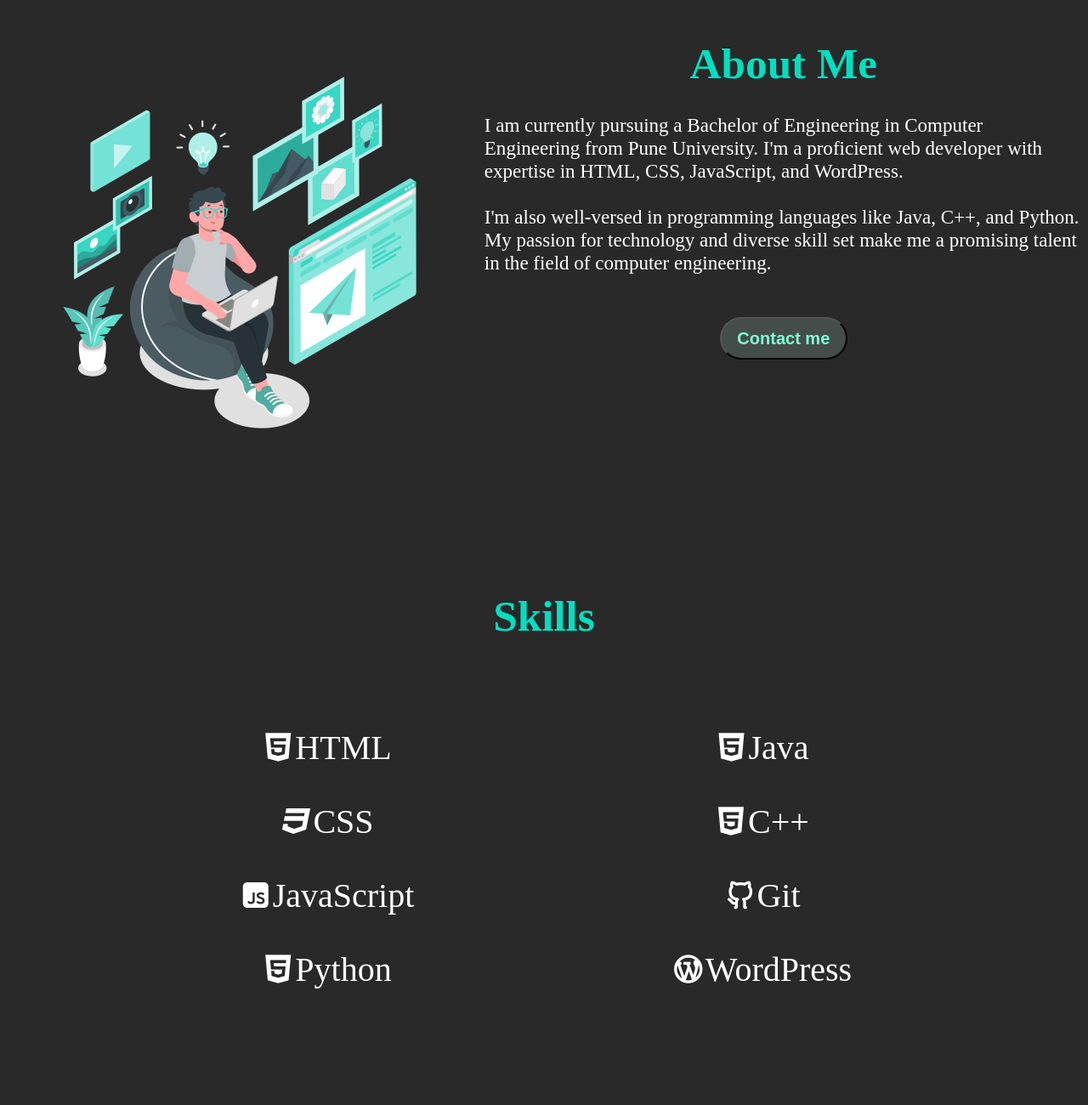
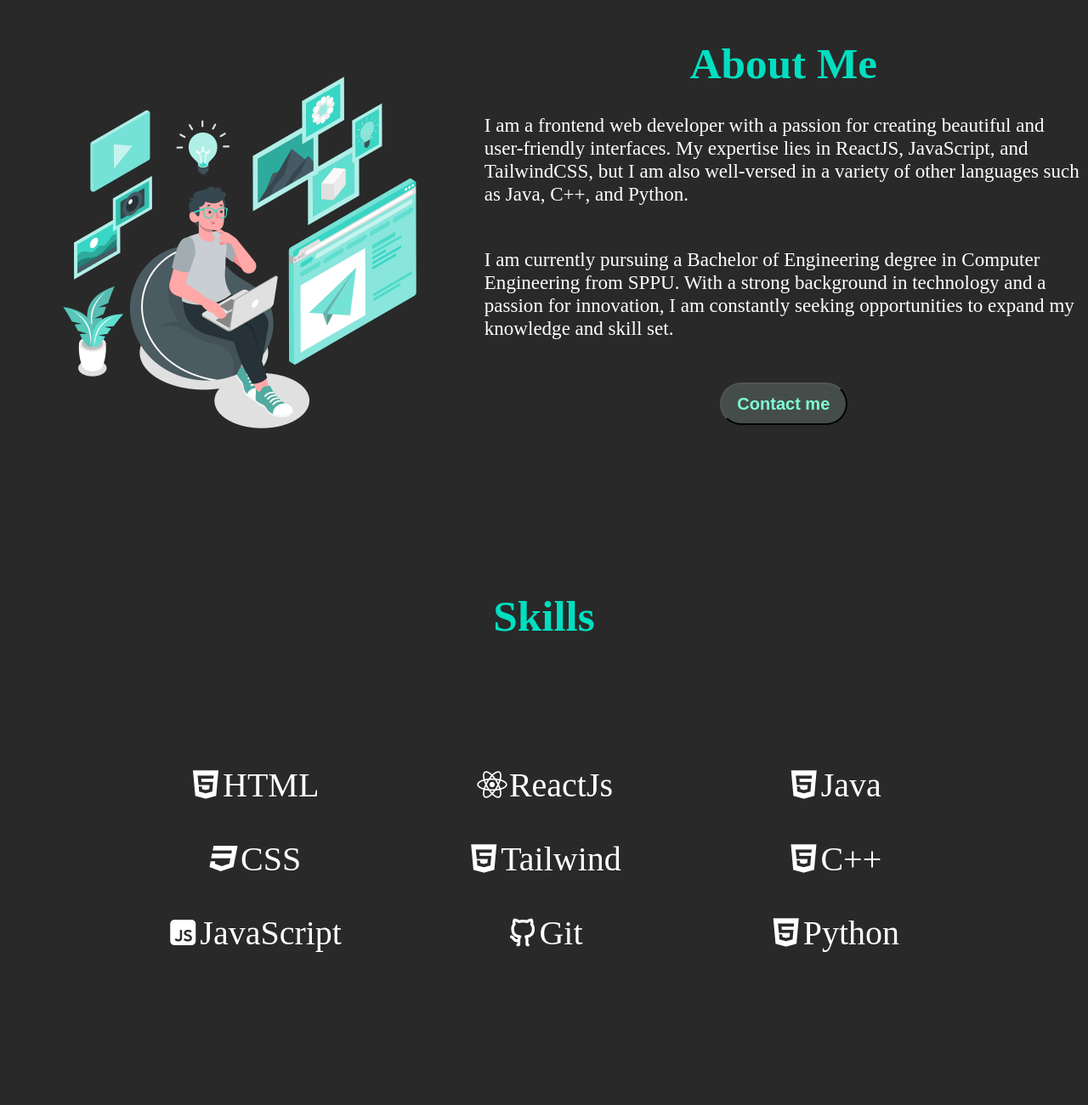
Before and after one commit to abhishek7-s/me, a plain HTML site: page index.html in a window 1280 px wide. Shown: the part 820-2120 px from the top of the page at 85% size. Drawn offline with nearby package versions, Linux system fonts and the light colour scheme.

Commit message:
updated skills

```diff
--- a/index.html
+++ b/index.html
@@ -69,10 +69,17 @@
 
                    <img src="img/logo.png" alt="My pic" id="mobpic">
 
+                   <p>
+                    I am a frontend web developer with a passion for creating beautiful and user-friendly interfaces. My expertise lies in ReactJS, JavaScript, and TailwindCSS, but I am also well-versed in a variety of other languages such as Java, C++, and Python.
+                    </p>
+                    <p>
+                        I am currently pursuing a Bachelor of Engineering degree in Computer Engineering from SPPU. With a strong background in technology and a passion for innovation, I am constantly seeking opportunities to expand my knowledge and skill set.
+                   </p>
+<!--
                     <p>I am currently pursuing a Bachelor of Engineering in Computer Engineering from Pune University. I'm a proficient web developer with expertise in HTML, CSS, JavaScript, and WordPress.
                     <br><br>
                      I'm also well-versed in programming languages like Java, C++, and Python. My passion for technology and diverse skill set make me a promising talent in the field of computer engineering.
-                    </p>
+                    </p> -->
 
 
                     <a href="https://www.linkedin.com/in/abhishek7-s/"><button>Contact me</button></a>
@@ -88,16 +95,21 @@
                     <i class="ri-html5-fill"><span>HTML</span></i>
                     <i class="ri-css3-fill"><span>CSS</span></i>
                     <i class="ri-javascript-fill"><span>JavaScript</span></i>
-                    <i class="ri-html5-fill"><span>Python</span></i>
 
+
+                </div>
+                <div class="ls">
+                    <i class="ri-reactjs-fill"><span>ReactJs</span></i>
+                    <i class="ri-html5-fill"><span>Tailwind</span></i>
+                    <!-- <i class="ri-wordpress-line"><span>WordPress</span></i> -->
+                    <i class="ri-github-line"><span>Git</span></i>
 
                 </div>
 
                 <div class="ls">
                     <i class="ri-html5-fill"><span>Java</span></i>
                     <i class="ri-html5-fill"><span>C++</span></i>
-                    <i class="ri-github-line"><span>Git</span></i>
-                    <i class="ri-wordpress-line"><span>WordPress</span></i>
+                    <i class="ri-html5-fill"><span>Python</span></i>
 
                 </div>
             </div>
```
